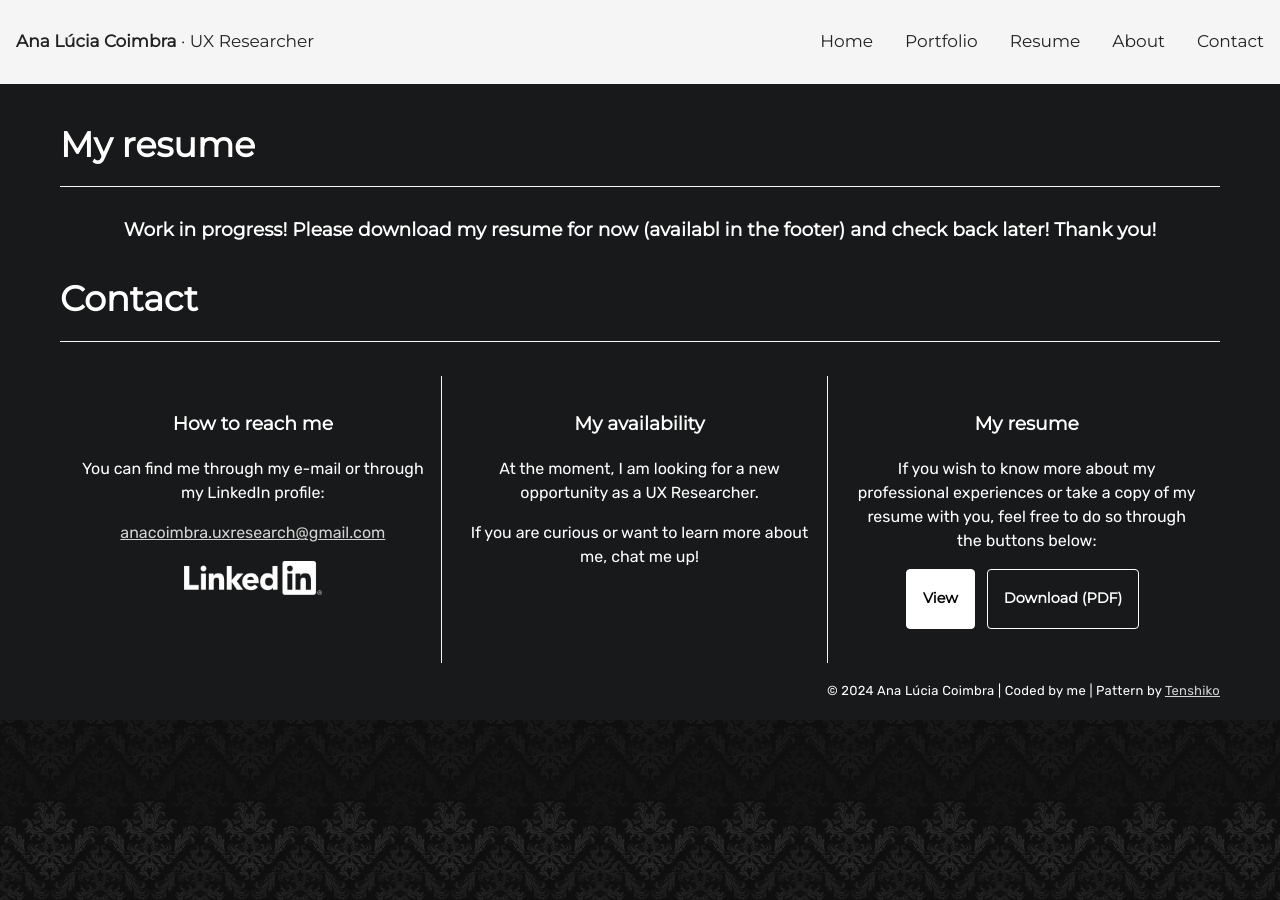
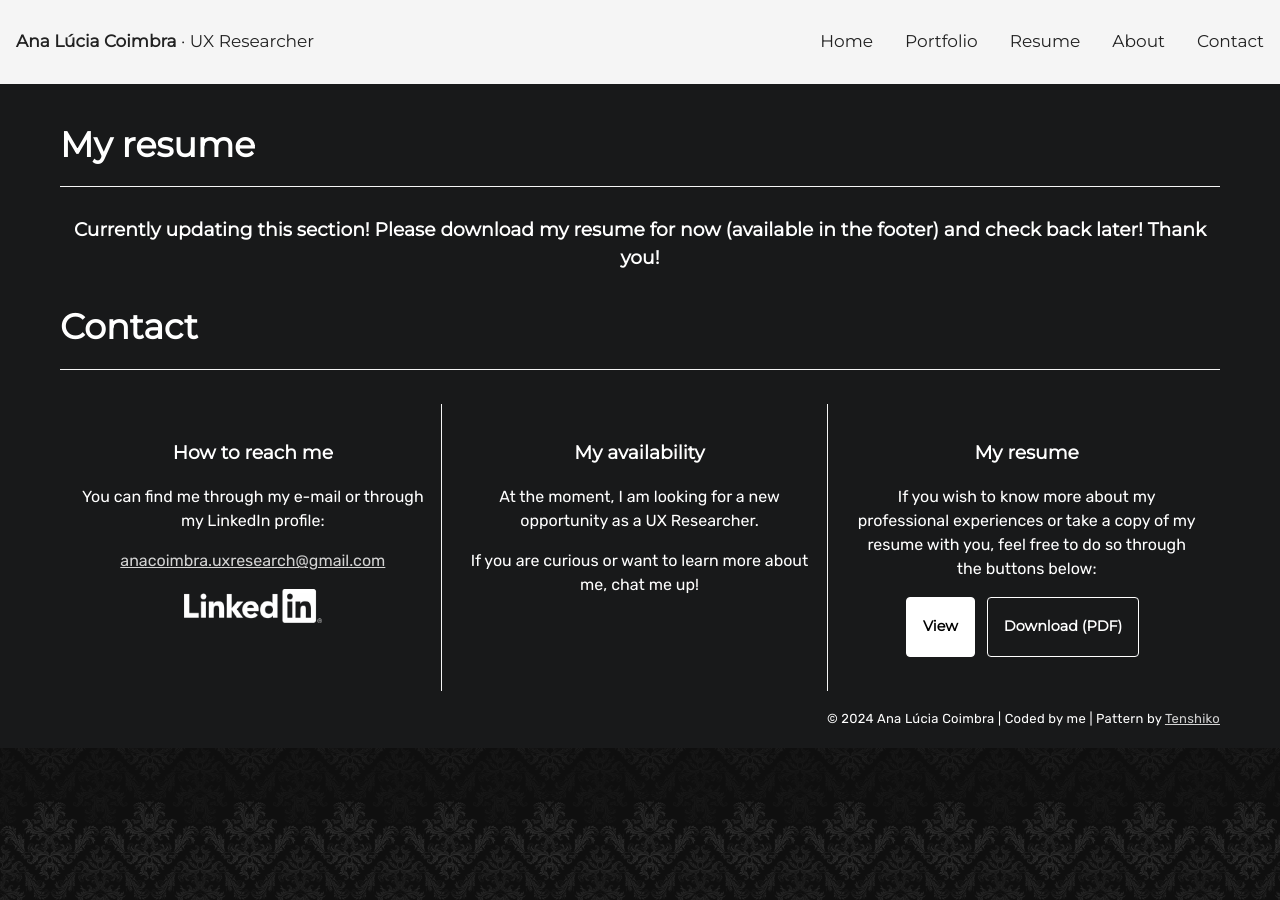
Before and after one commit to analuciacoimbra/analuciacoimbra.github.io, a Jekyll site: the page built from resume.html, in a window 1280 px wide. Built offline with Jekyll 4.4.1, drawn with Linux system fonts in a browser that asks for light colours.

Commit message:
Update resume.html

```diff
--- a/resume.html
+++ b/resume.html
@@ -4,7 +4,7 @@
 
 <section id="resume">
   <h1 class="section-start">My resume</h1>
-  <div class="title"><h3 style="text-align: center;">Work in progress! Please download my resume for now (availabl in the footer) and check back later! Thank you!</h3></div>
+  <div class="title"><h3 style="text-align: center;">Currently updating this section! Please download my resume for now (available in the footer) and check back later! Thank you!</h3></div>
 
   <!--  <ul class="timeline">
     <li class="othertimeline" style="--accent-color: #41516c">
```
